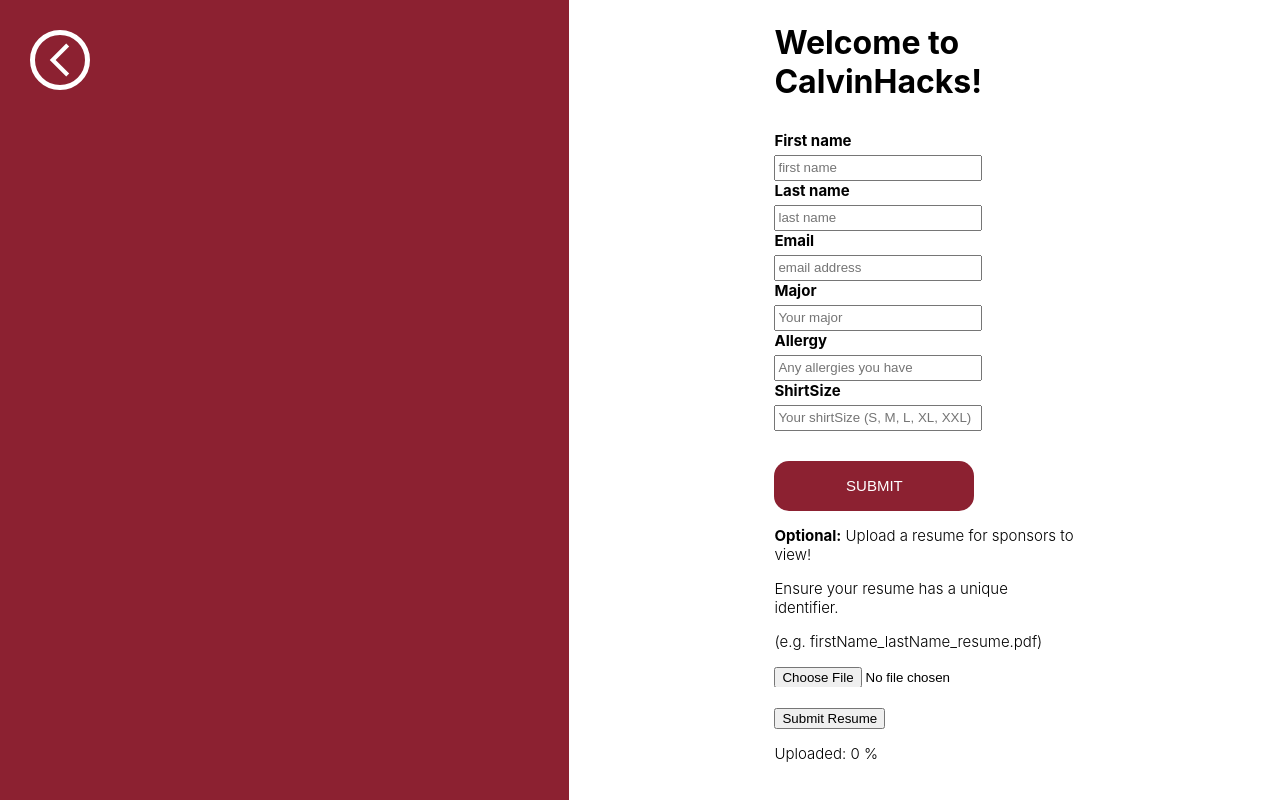
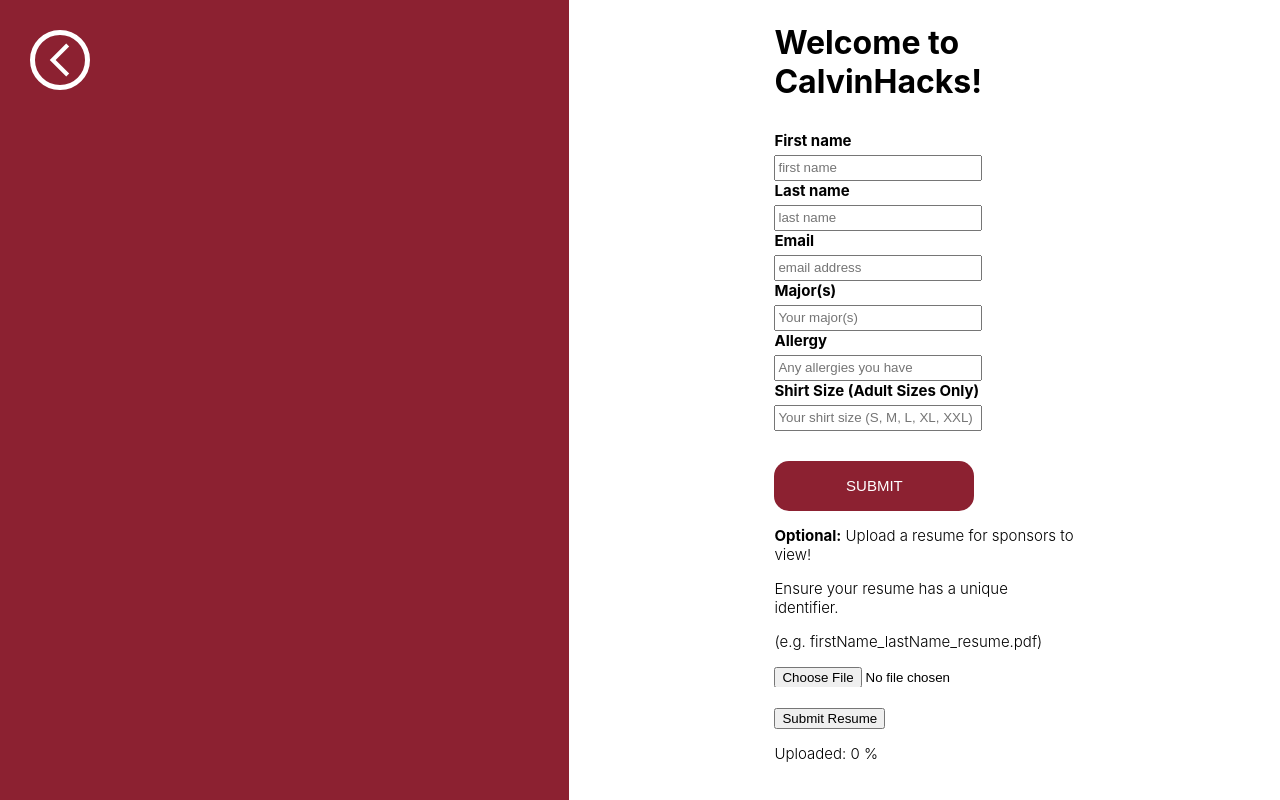
Before and after one commit to CalvinHacks/calvinhacks-2022, a React (Create React App) app: page /signup in a window 1280 px wide. Built offline with nearby package versions, Linux system fonts and the light colour scheme; no server answers.

Commit message:
Update signup.js

```diff
--- a/src/pages/signup.js
+++ b/src/pages/signup.js
@@ -242,7 +242,7 @@
                                 name="firstName"
                                 placeholder="first name"
                                 onChange={handleInput}
-                                defaultValue={firstName}
+                                value={firstName}
                             />
                         </FirstNameContainer>
 
@@ -253,7 +253,7 @@
                                 name="lastName"
                                 placeholder='last name'
                                 onChange={handleInput}
-                                defaultValue={lastName}
+                                value={lastName}
                             />
                         </LastNameContainer>
 
@@ -264,18 +264,18 @@
                                 name="email"
                                 placeholder='email address'
                                 onChange={handleInput}
-                                defaultValue={email}
+                                value={email}
                             />
                         </EmailContainer>
 
                         <MajorContainer>
-                            <label>Major </label>
+                            <label>Major(s)</label>
                             <input
                                 type="text"
                                 name="major"
-                                placeholder='Your major'
+                                placeholder='Your major(s)'
                                 onChange={handleInput}
-                                defaultValue={major}
+                                value={major}
                             />
                         </MajorContainer>
 
@@ -286,18 +286,18 @@
                                 name="allergy"
                                 placeholder='Any allergies you have'
                                 onChange={handleInput}
-                                defaultValue={allergy}
+                                value={allergy}
                             />
                         </AllergyContainer>
 
                         <ShirtSizeContainer>
-                            <label>ShirtSize </label>
+                            <label>Shirt Size (Adult Sizes Only)</label>
                             <input
                                 type="text"
                                 name="shirtSize"
-                                placeholder='Your shirtSize (S, M, L, XL, XXL)'
+                                placeholder='Your shirt size (S, M, L, XL, XXL)'
                                 onChange={handleInput}
-                                defaultValue={shirtSize}
+                                value={shirtSize}
                             />
                         </ShirtSizeContainer>
 
```
